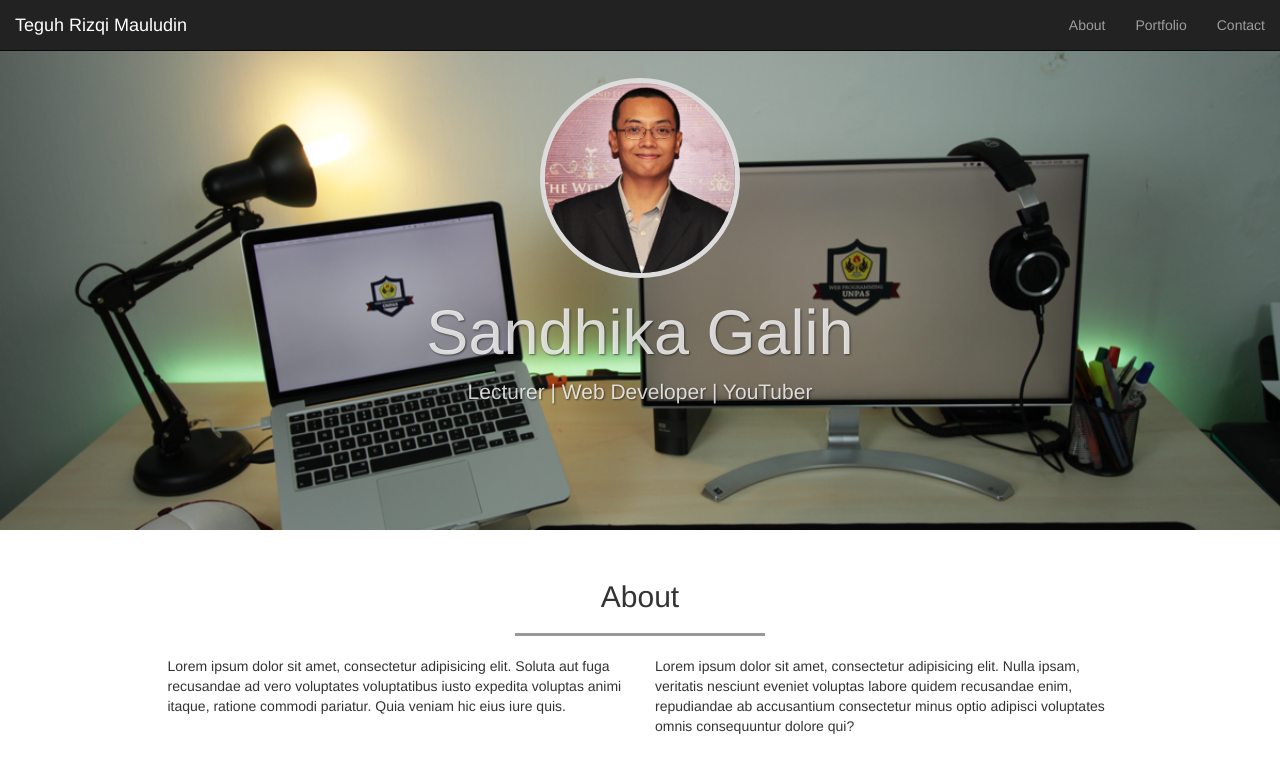
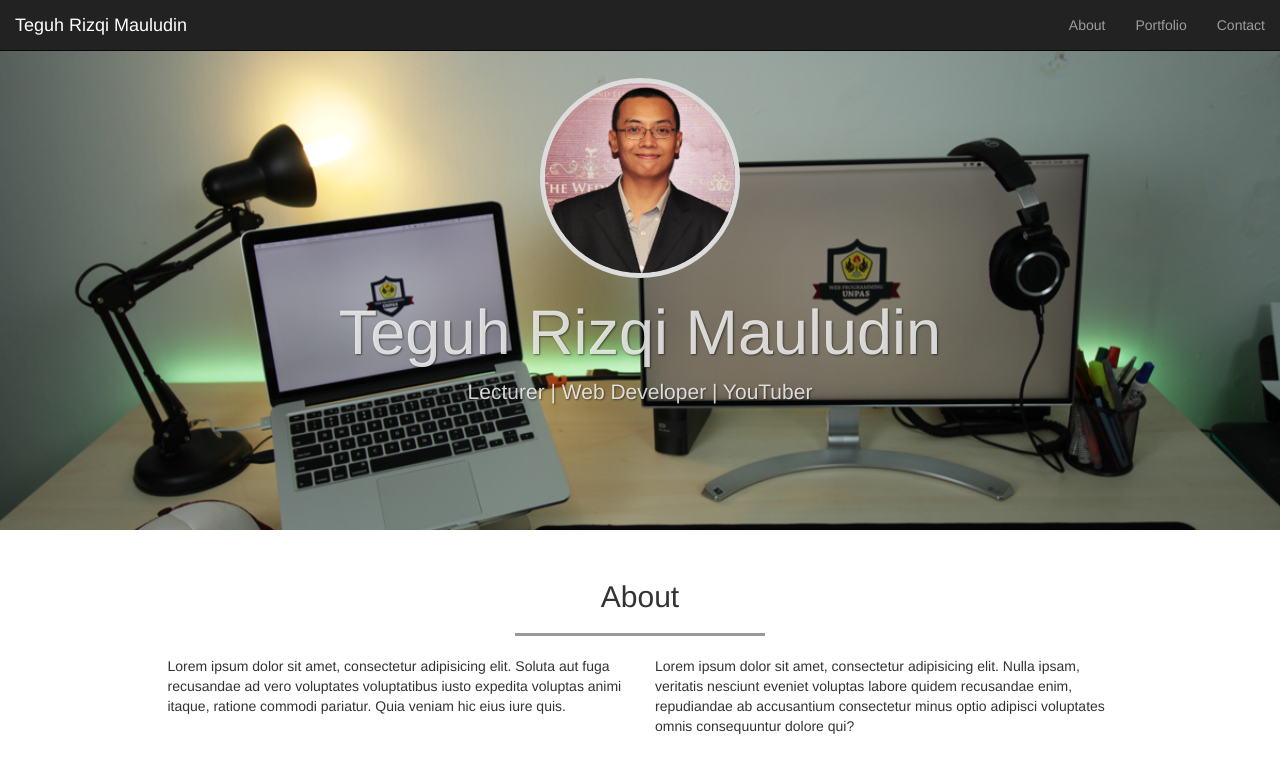
Before and after one commit to TeguhrizM19/webbelajargithub.github.io, a plain HTML site: page index.html in a window 1280 px wide. Shown: the top 772 px of the page. Drawn offline with Linux system fonts and the light colour scheme.

Commit message:
merubah nama

```diff
--- a/index.html
+++ b/index.html
@@ -50,7 +50,7 @@
     <!-- jumbotron -->
     <div class="jumbotron text-center">
       <img src="img/sandhika.png" class="img-circle">
-      <h1>Sandhika Galih</h1>
+      <h1>Teguh Rizqi Mauludin</h1>
       <p>Lecturer | Web Developer | YouTuber</p>
     </div>
     <!-- akhir jumbotron -->
```
